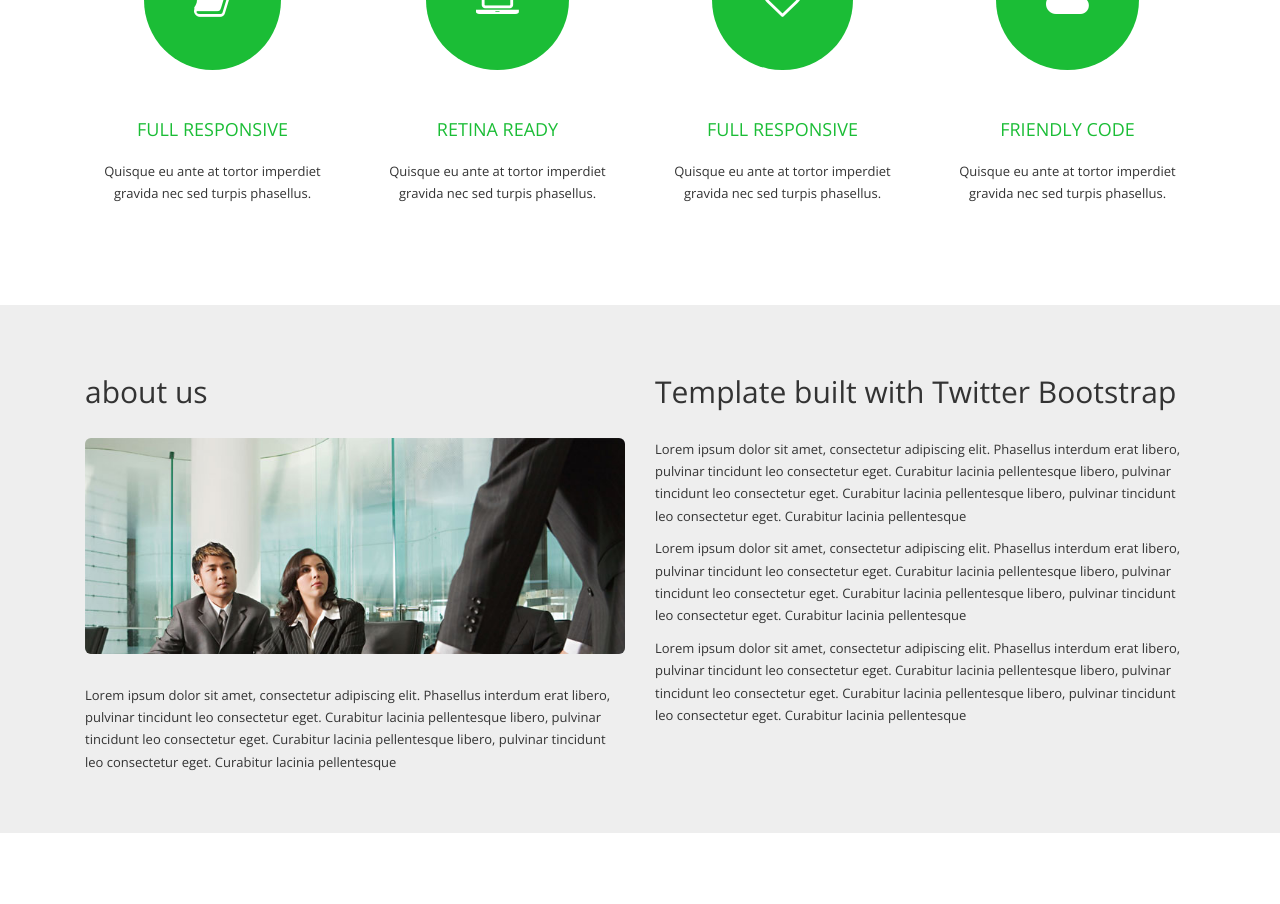
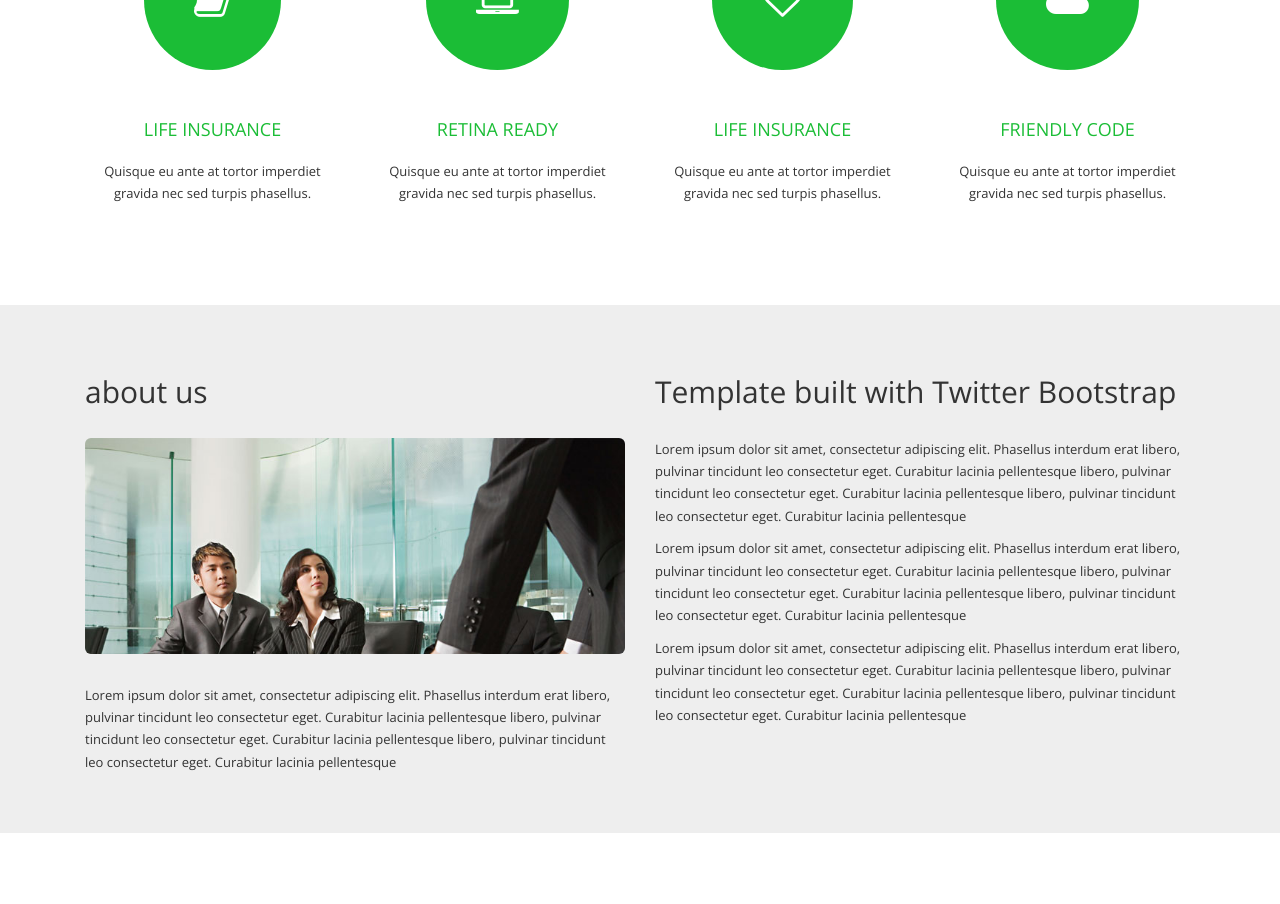
Before and after one commit to maharshisolanki/policysalahkar1.github.io, a plain HTML site: page index.html in a window 1280 px wide. Shown: the part 960-1864 px from the top of the page. Drawn offline with nearby package versions, Linux system fonts and the light colour scheme; some packages are replaced by stand-ins of ours; a script that the page names is missing; files whose address does not match are found by name.

Commit message:
Update index.html

```diff
--- a/index.html
+++ b/index.html
@@ -86,7 +86,7 @@
 				<div class="col-md-3">
 					<div class="hi-icon-wrap hi-icon-effect wow fadeInDown" data-wow-duration="1000ms" data-wow-delay="300ms" >
 						<i class="fa fa-book"></i>
-						<h2>Full Responsive</h2>
+						<h2>LIFE INSURANCE</h2>
 						<p>Quisque eu ante at tortor imperdiet gravida nec sed turpis phasellus.</p>
 					</div>
 				</div>
@@ -100,7 +100,7 @@
 				<div class="col-md-3">
 					<div class="hi-icon-wrap hi-icon-effect wow fadeInDown" data-wow-duration="1000ms" data-wow-delay="900ms" >
 						<i class="fa fa-heart-o"></i>
-						<h2>Full Responsive</h2>
+						<h2>LIFE INSURANCE</h2>
 						<p>Quisque eu ante at tortor imperdiet gravida nec sed turpis phasellus.</p>
 					</div>
 				</div>
```
